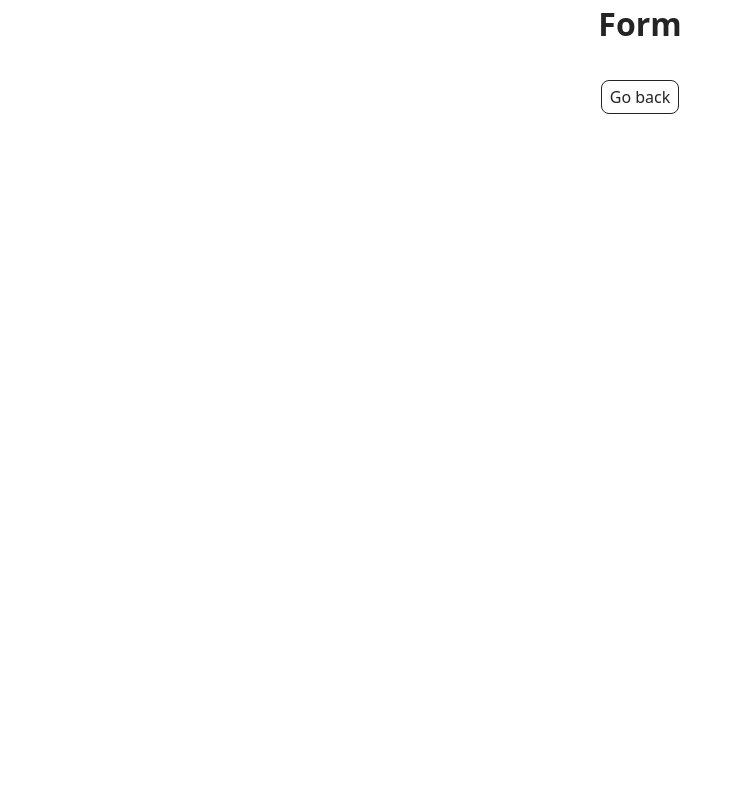
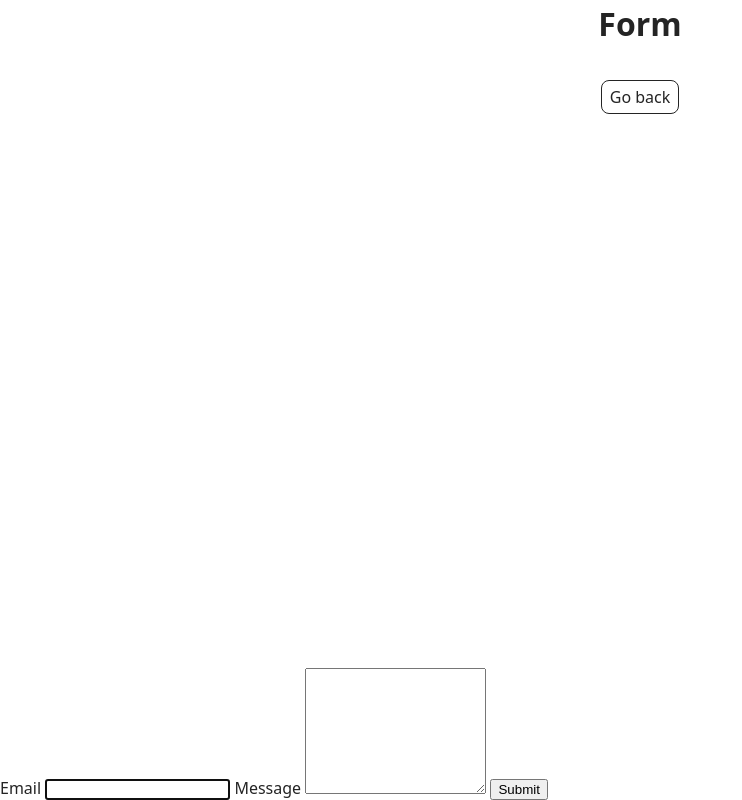
Before and after one commit to Alekssita/goit-js-hw-09, a plain HTML site: page 2-form.html in a window 1280 px wide. Shown: the whole page, without its empty margins (0-742 px from the left). Drawn offline with Linux system fonts and the light colour scheme.

Commit message:
Deploying to gh-pages from @ Alekssita/goit-js-hw-09@0b21b13ead5c3a8a1fa3fde7b09d79f08f493b01 🚀

```diff
--- a/2-form.html
+++ b/2-form.html
@@ -5,7 +5,8 @@
     <meta http-equiv="X-UA-Compatible" content="IE=edge" />
     <meta name="viewport" content="width=device-width, initial-scale=1.0" />
     <title>Form</title>
-    <script type="module" crossorigin src="/goit-js-hw-09/assets/modulepreload-polyfill-B5Qt9EMX.js"></script>
+    <script type="module" crossorigin src="/goit-js-hw-09/2-form.js"></script>
+    <link rel="modulepreload" crossorigin href="/goit-js-hw-09/assets/modulepreload-polyfill-B5Qt9EMX.js">
     <link rel="stylesheet" crossorigin href="/goit-js-hw-09/assets/styles-C81acqw_.css">
   </head>
   <body>
@@ -15,5 +16,18 @@
         <a class="back-link" href="./index.html">Go back</a>
       </div>
     </main>
+     <form class="feedback-form" autocomplete="off">
+        <label>
+            Email
+            <input type="email" name="email" autofocus />
+        </label>
+        <label>
+            Message
+            <textarea name="message" rows="8"></textarea>
+        </label>
+        <button type="submit">Submit</button>
+    </form>
+
+
   </body>
 </html>
--- /dev/null
+++ b/2-form.js
@@ -0,0 +1,2 @@
+import"./assets/modulepreload-polyfill-B5Qt9EMX.js";/* empty css                      */const e={email:"",message:""},m=()=>{localStorage.setItem("feedback-form-state",JSON.stringify(e))};document.querySelector(".feedback-form").addEventListener("input",a=>{const{name:t,value:o}=a.target;t in e&&(e[t]=o),m()});window.addEventListener("load",()=>{const a=localStorage.getItem("feedback-form-state");if(a){const{email:t,message:o}=JSON.parse(a);e.email=t,e.message=o,document.querySelector("[name='email']").value=t,document.querySelector("[name='message']").value=o}});document.querySelector(".feedback-form").addEventListener("submit",a=>{a.preventDefault(),!e.email||!e.message?alert("Fill please all fields"):(console.log(e),localStorage.removeItem("feedback-form-state"),e.email="",e.message="",document.querySelector("[name='email']").value="",document.querySelector("[name='message']").value="")});
+//# sourceMappingURL=2-form.js.map
```
Also changed, not shown: 1 other file.
